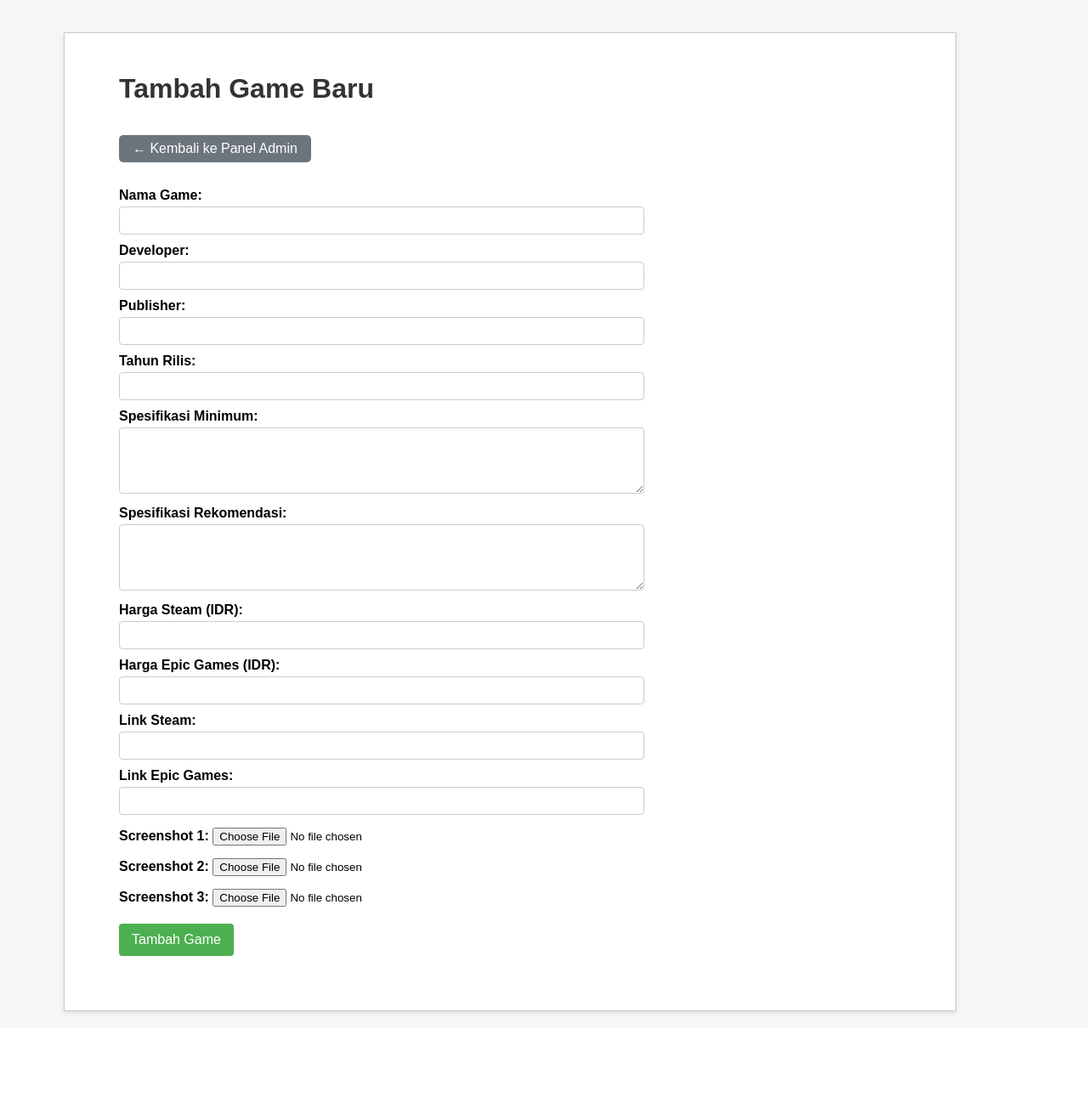
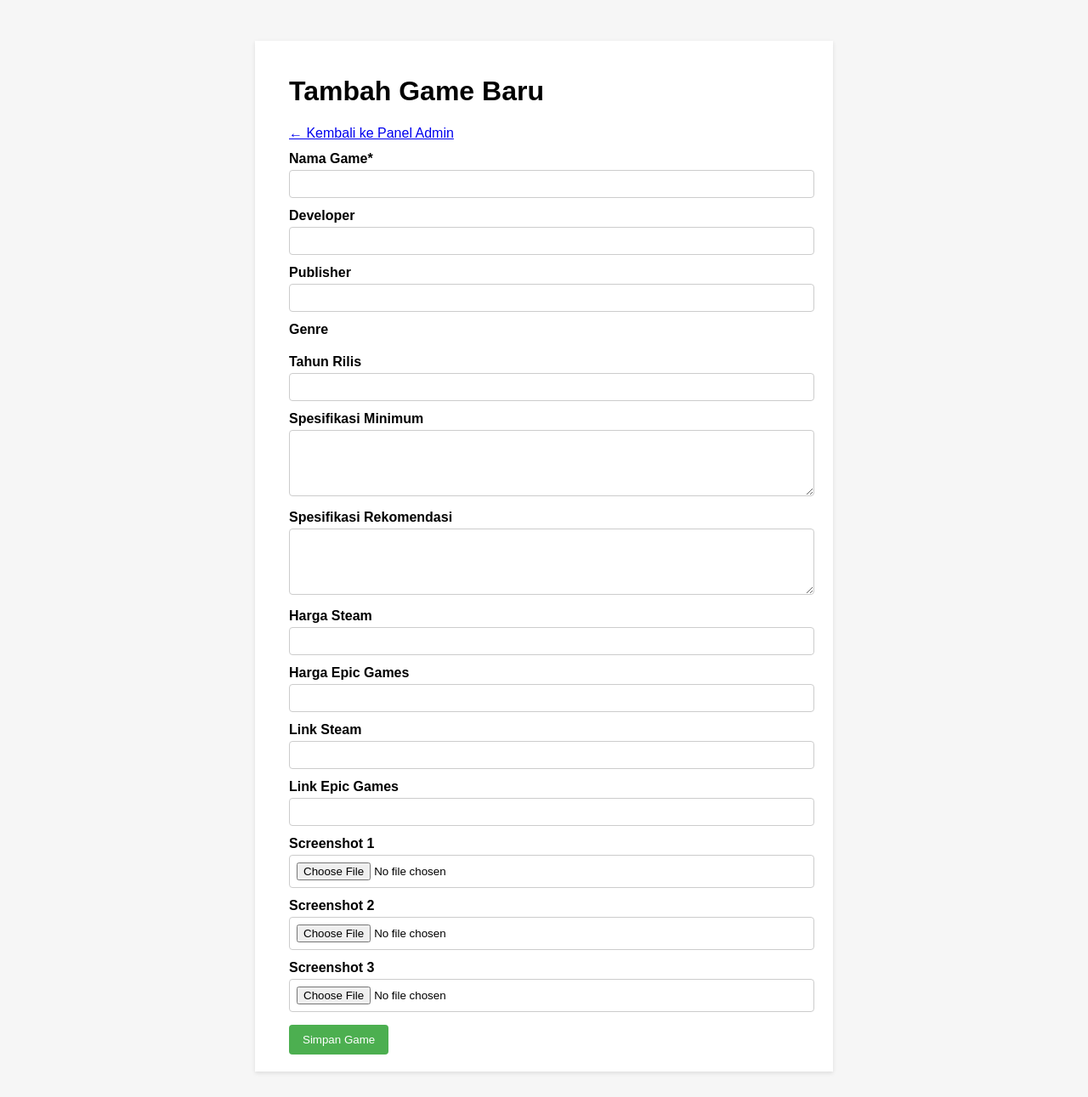
Before and after one commit to verginomaindoka0074/gamehub, a PHP site: page /admin/admin_add_game.php in a window 1280 px wide. Shown: the part 38-1329 px from the top of the page at 85% size. Before the commit the page ends 1233 px from the top, so only its background shows below. Run offline with PHP 8.4, Linux system fonts and the light colour scheme; the visitor is signed in with stand-in values (Sample User, id 1); data that the repository does not hold is empty.

Commit message:
genre options added

```diff
--- a/admin/admin_add_game.php
+++ b/admin/admin_add_game.php
@@ -1,9 +1,7 @@
 <?php
-if (session_status() === PHP_SESSION_NONE) {
-    session_start();
-}
+if (session_status() === PHP_SESSION_NONE) session_start();
 
-// Proteksi akses: hanya admin yang boleh masuk
+// Proteksi: hanya admin
 if (!isset($_SESSION['role']) || $_SESSION['role'] !== 'admin') {
     header("Location: /gamehub/auth/login.php");
     exit;
@@ -15,54 +13,44 @@ include('../includes/navbar.php');   // Navbar
 $error = '';
 $success = '';
 
-$name = '';
-$developer = '';
-$publisher = '';
-$release_year = '';
-$min_spec = '';
-$rec_spec = '';
-$steam_price = '';
-$epic_price = '';
-$steam_link = '';
-$epic_link = '';
+// Variabel form
+$name = $developer = $publisher = $release_year = $min_spec = $rec_spec = '';
+$steam_price = $epic_price = $steam_link = $epic_link = '';
+$screenshot1 = $screenshot2 = $screenshot3 = null;
 
-$screenshot1 = null;
-$screenshot2 = null;
-$screenshot3 = null;
+// Ambil daftar genre dari DB
+$genre_list = [];
+$genre_query = mysqli_query($conn, "SELECT id, name FROM genres ORDER BY id ASC");
+while ($row = mysqli_fetch_assoc($genre_query)) {
+    $genre_list[] = $row;
+}
 
-// Fungsi upload file screenshot
+// Fungsi upload screenshot
 function uploadScreenshot($input_name) {
     if (isset($_FILES[$input_name]) && $_FILES[$input_name]['error'] === UPLOAD_ERR_OK) {
         $tmp_name = $_FILES[$input_name]['tmp_name'];
         $name = basename($_FILES[$input_name]['name']);
         $target_dir = '../uploads/';
-        if (!is_dir($target_dir)) {
-            mkdir($target_dir, 0755, true);
-        }
-        // Buat nama file unik
+        if (!is_dir($target_dir)) mkdir($target_dir, 0755, true);
         $target_file = $target_dir . time() . '_' . preg_replace("/[^a-zA-Z0-9.\-_]/", "", $name);
-        if (move_uploaded_file($tmp_name, $target_file)) {
-            // Return path relatif yang disimpan di DB (bisa disesuaikan)
-            return $target_file;
-        }
+        return move_uploaded_file($tmp_name, $target_file) ? $target_file : null;
     }
     return null;
 }
 
 if ($_SERVER['REQUEST_METHOD'] === 'POST') {
     $name = trim(filter_input(INPUT_POST, 'name', FILTER_SANITIZE_SPECIAL_CHARS)) ?: '';
-    $developer = trim(filter_input(INPUT_POST, 'developer', FILTER_SANITIZE_SPECIAL_CHARS));
-    $developer = $developer === '' ? null : $developer;
-    $publisher = trim(filter_input(INPUT_POST, 'publisher', FILTER_SANITIZE_SPECIAL_CHARS));
-    $publisher = $publisher === '' ? null : $publisher;
+    $developer = trim(filter_input(INPUT_POST, 'developer', FILTER_SANITIZE_SPECIAL_CHARS)) ?: null;
+    $publisher = trim(filter_input(INPUT_POST, 'publisher', FILTER_SANITIZE_SPECIAL_CHARS)) ?: null;
     $min_spec = trim(filter_input(INPUT_POST, 'min_spec', FILTER_SANITIZE_SPECIAL_CHARS)) ?: '';
     $rec_spec = trim(filter_input(INPUT_POST, 'rec_spec', FILTER_SANITIZE_SPECIAL_CHARS)) ?: '';
     $steam_link = trim(filter_input(INPUT_POST, 'steam_link', FILTER_SANITIZE_URL)) ?: '';
     $epic_link = trim(filter_input(INPUT_POST, 'epic_link', FILTER_SANITIZE_URL)) ?: '';
-
     $release_year = filter_input(INPUT_POST, 'release_year', FILTER_VALIDATE_INT);
     $steam_price = filter_input(INPUT_POST, 'steam_price', FILTER_VALIDATE_FLOAT);
     $epic_price = filter_input(INPUT_POST, 'epic_price', FILTER_VALIDATE_FLOAT);
+
+    $selected_genres = isset($_POST['genres']) ? $_POST['genres'] : [];
 
     // Upload screenshot
     $screenshot1 = uploadScreenshot('screenshot1');
@@ -75,9 +63,9 @@ if ($_SERVER['REQUEST_METHOD'] === 'POST') {
     } elseif ($release_year !== false && ($release_year < 1970 || $release_year > date('Y'))) {
         $error = 'Tahun rilis tidak valid.';
     } elseif ($steam_price !== false && $steam_price < 0) {
-        $error = 'Harga Steam harus ada atau Free (0.0).';
+        $error = 'Harga Steam harus 0 atau lebih.';
     } elseif ($epic_price !== false && $epic_price < 0) {
-        $error = 'Harga Epic Games harus ada atau Free (0.0).';
+        $error = 'Harga Epic Games harus 0 atau lebih.';
     } elseif ($steam_link && !filter_var($steam_link, FILTER_VALIDATE_URL)) {
         $error = 'Link Steam tidak valid.';
     } elseif ($epic_link && !filter_var($epic_link, FILTER_VALIDATE_URL)) {
@@ -88,10 +76,9 @@ if ($_SERVER['REQUEST_METHOD'] === 'POST') {
         $sql = "INSERT INTO games
             (name, developer, publisher, release_year, min_spec, rec_spec, steam_price, epic_price, steam_link, epic_link, screenshot1, screenshot2, screenshot3)
             VALUES (?, ?, ?, ?, ?, ?, ?, ?, ?, ?, ?, ?, ?)";
-
         $stmt = mysqli_prepare($conn, $sql);
         if (!$stmt) {
-            $error = 'Gagal menyiapkan statement: ' . mysqli_error($conn);
+            $error = 'Gagal menyiapkan statement.';
         } else {
             mysqli_stmt_bind_param(
                 $stmt,
@@ -112,13 +99,20 @@ if ($_SERVER['REQUEST_METHOD'] === 'POST') {
             );
 
             if (mysqli_stmt_execute($stmt)) {
+                $game_id = mysqli_insert_id($conn);
+
+                // Simpan relasi genre
+                foreach ($selected_genres as $genre_id) {
+                    $genre_id = intval($genre_id);
+                    mysqli_query($conn, "INSERT INTO game_genres (game_id, genre_id) VALUES ($game_id, $genre_id)");
+                }
+
                 $success = 'Game berhasil ditambahkan!';
-                // Reset nilai form
                 $name = $developer = $publisher = $min_spec = $rec_spec = $steam_link = $epic_link = '';
                 $release_year = $steam_price = $epic_price = '';
                 $screenshot1 = $screenshot2 = $screenshot3 = null;
             } else {
-                $error = 'Gagal menyimpan data ke database: ' . mysqli_stmt_error($stmt);
+                $error = 'Gagal menyimpan data: ' . mysqli_stmt_error($stmt);
             }
             mysqli_stmt_close($stmt);
         }
@@ -130,185 +124,86 @@ if ($_SERVER['REQUEST_METHOD'] === 'POST') {
 <html lang="id">
 <head>
     <meta charset="UTF-8">
-    <title>Tambah Game Baru</title>
+    <title>Tambah Game</title>
     <style>
-        body {
-            font-family: Arial, sans-serif;
-            background-color: #f6f6f6;
-
-        }
-
-
-        h1 {
-            color: #333;
-        }
-
-        #box {
-            background-color: #fff;
-            padding-right: 30%;
-            padding-left: 5%;
-            padding-top: 2%;
-            padding-bottom: 5%;
-            border: 1px solid #ccc;
-            max-width: 600px;
-            margin-top: 20px;
-            margin-bottom: 20px;
-            margin-left: 75px;
-            margin-right: 75px;
-            box-shadow: 0 2px 5px rgba(0,0,0,0.1);
-        }
-
-        label {
-            display: block;
-            margin-top: 10px;
-            font-weight: bold;
-        }
-
-        input[type="text"],
-        input[type="number"],
-        input[type="url"],
-        textarea {
-            width: 100%;
-            padding: 8px;
-            margin-top: 4px;
-            border: 1px solid #ccc;
-            border-radius: 4px;
-        }
-
-        textarea {
-            resize: vertical;
-            min-height: 60px;
-        }
-
-        input[type="file"] {
-            margin-top: 5px;
-        }
-
-        button {
-            margin-top: 20px;
-            padding: 10px 15px;
-            background-color: #4CAF50;
-            border: none;
-            color: white;
-            font-size: 16px;
-            cursor: pointer;
-            border-radius: 4px;
-        }
-
-        button:hover {
-            background-color: #45a049;
-        }
-
-        #back{
-            display: inline-block;
-            padding: 8px 16px;
-            margin-top: 15px;
-            background-color: #6c757d;
-            color: white;
-            text-decoration: none;
-            border-radius: 5px;
-            line-height: 1;
-            user-select: none;
-        }
-
-        .alert {
-            padding: 10px;
-            margin-top: 15px;
-            border-radius: 4px;
-        }
-
-        .alert-error {
-            background-color: #f8d7da;
-            color: #721c24;
-            border: 1px solid #f5c6cb;
-        }
-
-        .alert-success {
-            background-color: #d4edda;
-            color: #155724;
-            border: 1px solid #c3e6cb;
-        }
-
-        a {
-            display: inline-block;
-            margin-bottom: 20px;
-            text-decoration: none;
-            color: #007BFF;
-        }
-
-        a:hover {
-            text-decoration: underline;
-        }
+        /* Gaya disingkat */
+        body { font-family: Arial; background: #f6f6f6; }
+        #box { background: #fff; padding: 20px 40px; margin: 30px auto; max-width: 600px; box-shadow: 0 2px 5px rgba(0,0,0,0.1); }
+        label { font-weight: bold; display: block; margin-top: 12px; }
+        input, textarea { width: 100%; padding: 8px; margin-top: 4px; border: 1px solid #ccc; border-radius: 4px; }
+        textarea { resize: vertical; min-height: 60px; }
+        button { background: #4CAF50; color: #fff; padding: 10px 16px; margin-top: 15px; border: none; border-radius: 4px; cursor: pointer; }
+        .alert { margin-top: 15px; padding: 10px; border-radius: 4px; }
+        .alert-error { background: #f8d7da; color: #721c24; }
+        .alert-success { background: #d4edda; color: #155724; }
+        .genre-list { margin-top: 8px; }
+        .genre-list label { font-weight: normal; display: inline-block; margin-right: 12px; }
+        .genre-list {display: flex; flex-wrap: wrap; gap: 8px 16px; margin-top: 8px;}
+        .genre-list label {font-weight: normal; display: flex; align-items: center; gap: 6px; background-color: #f1f1f1; padding: 6px 10px; border-radius: 4px; cursor: pointer; transition: background-color 0.2s ease;}
+        .genre-list label:hover {background-color: #e0e0e0;}
     </style>
 </head>
 <body>
-
     <div id="box">
-
-    <h1>Tambah Game Baru</h1>
-        <a href="admin_panel.php" id="back">&larr; Kembali ke Panel Admin</a>
+        <h1>Tambah Game Baru</h1>
+        <a href="admin_panel.php">&larr; Kembali ke Panel Admin</a>
 
         <?php if ($error): ?>
             <div class="alert alert-error"><?= htmlspecialchars($error); ?></div>
-            <?php elseif ($success): ?>
-                <div class="alert alert-success"><?= htmlspecialchars($success); ?></div>
-                <?php endif; ?>
-    <form action="" method="post" enctype="multipart/form-data">
-        <label>Nama Game:
+        <?php elseif ($success): ?>
+            <div class="alert alert-success"><?= htmlspecialchars($success); ?></div>
+        <?php endif; ?>
+
+        <form method="post" enctype="multipart/form-data">
+            <label>Nama Game*</label>
             <input type="text" name="name" value="<?= htmlspecialchars($name); ?>" required>
-        </label>
 
-        <label>Developer:
+            <label>Developer</label>
             <input type="text" name="developer" value="<?= htmlspecialchars($developer); ?>">
-        </label>
 
-        <label>Publisher:
+            <label>Publisher</label>
             <input type="text" name="publisher" value="<?= htmlspecialchars($publisher); ?>">
-        </label>
 
-        <label>Tahun Rilis:
+            <label>Genre</label>
+            <div class="genre-list">
+                <?php foreach ($genre_list as $genre): ?>
+                    <label>
+                        <input type="checkbox" name="genres[]" value="<?= $genre['id']; ?>"> <?= htmlspecialchars($genre['name']); ?>
+                    </label>
+                <?php endforeach; ?>
+            </div>
+
+            <label>Tahun Rilis</label>
             <input type="number" name="release_year" value="<?= htmlspecialchars($release_year); ?>">
-        </label>
 
-        <label>Spesifikasi Minimum:
+            <label>Spesifikasi Minimum</label>
             <textarea name="min_spec"><?= htmlspecialchars($min_spec); ?></textarea>
-        </label>
 
-        <label>Spesifikasi Rekomendasi:
+            <label>Spesifikasi Rekomendasi</label>
             <textarea name="rec_spec"><?= htmlspecialchars($rec_spec); ?></textarea>
-        </label>
 
-        <label>Harga Steam (IDR):
-            <input type="number" step="0.01" name="steam_price" value="<?= htmlspecialchars($steam_price); ?>">
-        </label>
+            <label>Harga Steam</label>
+            <input type="number" name="steam_price" step="0.01" value="<?= htmlspecialchars($steam_price); ?>">
 
-        <label>Harga Epic Games (IDR):
-            <input type="number" step="0.01" name="epic_price" value="<?= htmlspecialchars($epic_price); ?>">
-        </label>
+            <label>Harga Epic Games</label>
+            <input type="number" name="epic_price" step="0.01" value="<?= htmlspecialchars($epic_price); ?>">
 
-        <label>Link Steam:
+            <label>Link Steam</label>
             <input type="url" name="steam_link" value="<?= htmlspecialchars($steam_link); ?>">
-        </label>
 
-        <label>Link Epic Games:
+            <label>Link Epic Games</label>
             <input type="url" name="epic_link" value="<?= htmlspecialchars($epic_link); ?>">
-        </label>
 
-        <label>Screenshot 1:
-            <input type="file" name="screenshot1" accept="image/*">
-        </label>
+            <label>Screenshot 1</label>
+            <input type="file" name="screenshot1">
+            <label>Screenshot 2</label>
+            <input type="file" name="screenshot2">
+            <label>Screenshot 3</label>
+            <input type="file" name="screenshot3">
 
-        <label>Screenshot 2:
-            <input type="file" name="screenshot2" accept="image/*">
-        </label>
 
-        <label>Screenshot 3:
-            <input type="file" name="screenshot3" accept="image/*">
-        </label>
-
-        <button type="submit">Tambah Game</button>
-
-    </form>
+            <button type="submit">Simpan Game</button>
+        </form>
     </div>
 </body>
 </html>
```
Also changed, not shown: admin/admin_edit_game.php (+46 -5 lines), uploads/1748226756_lp2.png (added), uploads/1748226756_lp3.png (added), uploads/1748227583_lp2.png (added).
